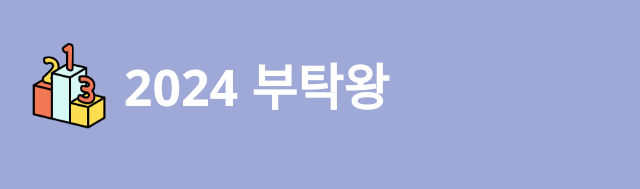
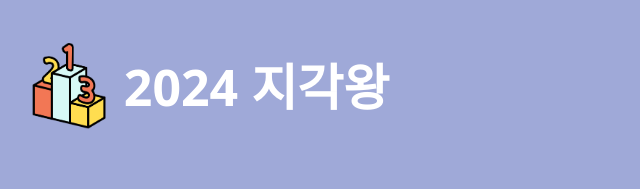
Before and after one commit to daseul727-kim/-Attendance, a website built with webpack: page index.html in a window 1280 px wide. Shown: the top 189 px of the page, 431-1071 px from the left. Built offline with nearby package versions, Linux system fonts and the light colour scheme.

Commit message:
지각왕 변경

```diff
--- a/index.html
+++ b/index.html
@@ -4,10 +4,10 @@
 <head>
   <meta charset="utf-8">
   <meta name="viewport" content="width=device-width, initial-scale=1">
-  <title>2024 부탁왕</title>
-  <meta name="description" content="2024 부탁왕">
+  <title>2024 지각왕</title>
+  <meta name="description" content="2024 지각왕">
 
-  <meta property="og:title" content="2024 부탁왕">
+  <meta property="og:title" content="2024 지각왕">
   <meta property="og:type" content="">
   <meta property="og:url" content="">
   <meta property="og:image" content="">
@@ -35,7 +35,7 @@
   <div class="title_wrap">
     <p class="title_content">
       <img class="title_img" src="./images/v2_7.png" alt="Title Image">
-      <span class="title">2024 부탁왕</span>
+      <span class="title">2024 지각왕</span>
     </p>
   </div>
 
--- a/js/constants.js
+++ b/js/constants.js
@@ -1,4 +1,4 @@
-const MAIN_TITLE = "2024 부탁왕"
+const MAIN_TITLE = "2024 지각왕"
 
 const NAV_MENU_1 = "HOME"
 const NAV_MENU_2 = "PORTFOLIO"
```
